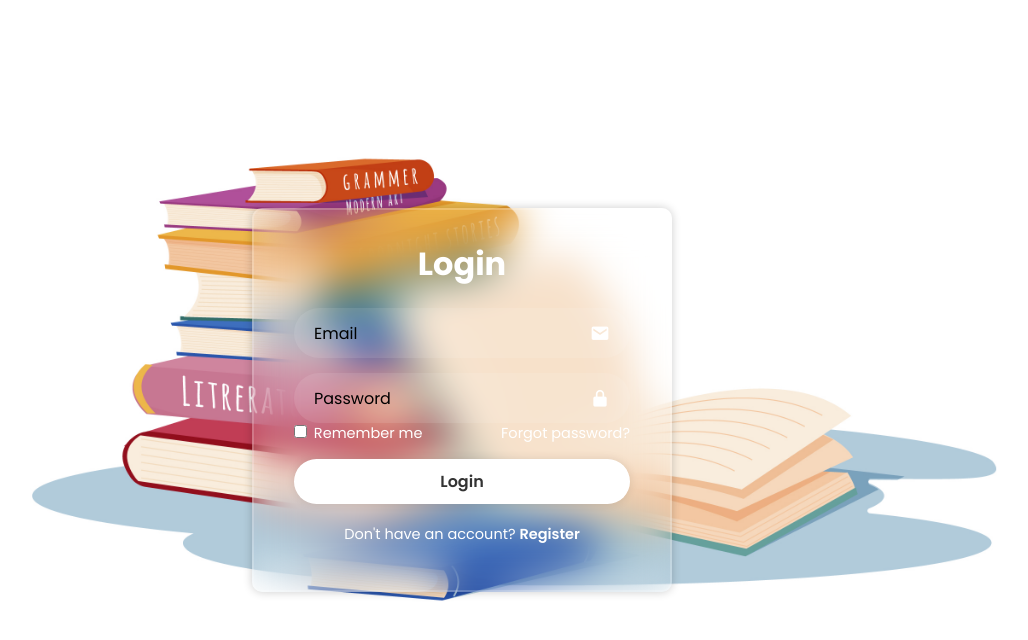
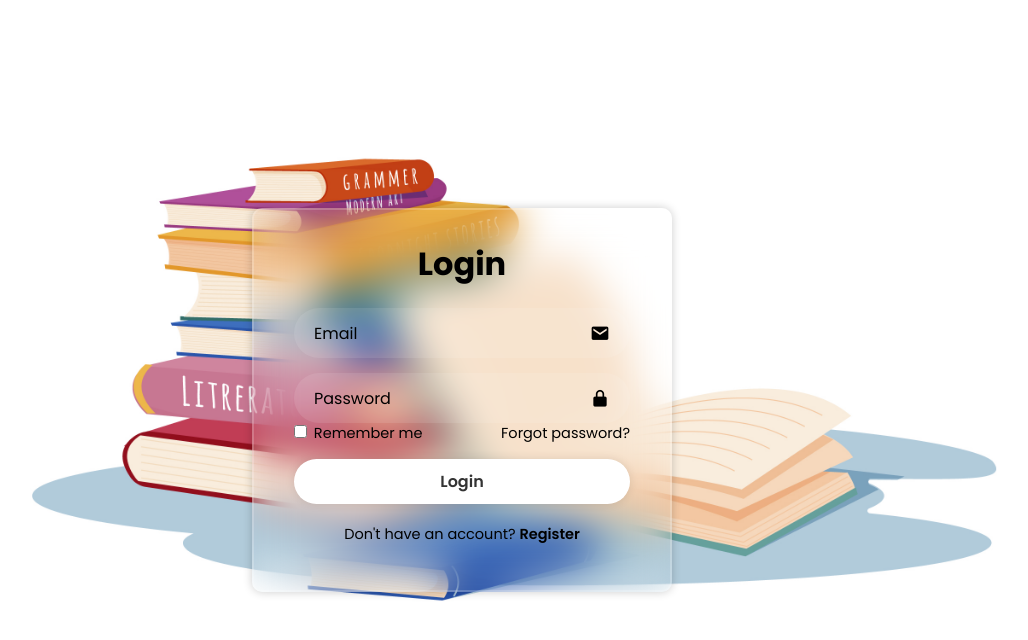
Before and after one commit to MrQin877/WebPro-B2200838, a PHP site: page /Nlogin.html in a window 1280 px wide. Shown: the top 640 px of the page, without its empty margins (178-1206 px from the left). Run offline with PHP 8.4, Linux system fonts and the light colour scheme.

Commit message:
Update Nlogin.css

```diff
--- a/Nlogin.css
+++ b/Nlogin.css
@@ -23,7 +23,7 @@ body {
     border: 2px solid rgba(255, 255, 255, .2);
     backdrop-filter: blur(20px);
     box-shadow: 0 0 10px rgba(0, 0, 0, .2);
-    color: #fff;
+    color: #000;
     border-radius: 10px;
     padding: 30px 40px;
 }
@@ -35,7 +35,7 @@ form {
 h1 {
     text-align: center;
     margin-bottom: 20px;
-    color: #fff;
+    color: #000;
 }
 
 .input-box {
@@ -97,12 +97,12 @@ h1 {
 }
 
 .remember-forgot label input {
-    accent-color: #fff;
+    accent-color: #000;
     margin-right: 3px;
 }
 
 .remember-forgot a {
-    color: #fff;
+    color: #000;
     text-decoration: none;
 }
 
@@ -131,7 +131,7 @@ h1 {
 }
 
 .register-link p a {
-    color: #fff;
+    color: #000;
     text-decoration: none;
     font-weight: 600;
 }
@@ -141,7 +141,7 @@ h1 {
 }
 
 .success-message {
-    color: #28a745;
+    color: #576490;
     text-align: center;
     margin-top: 15px;
     font-size: 16px;
```
